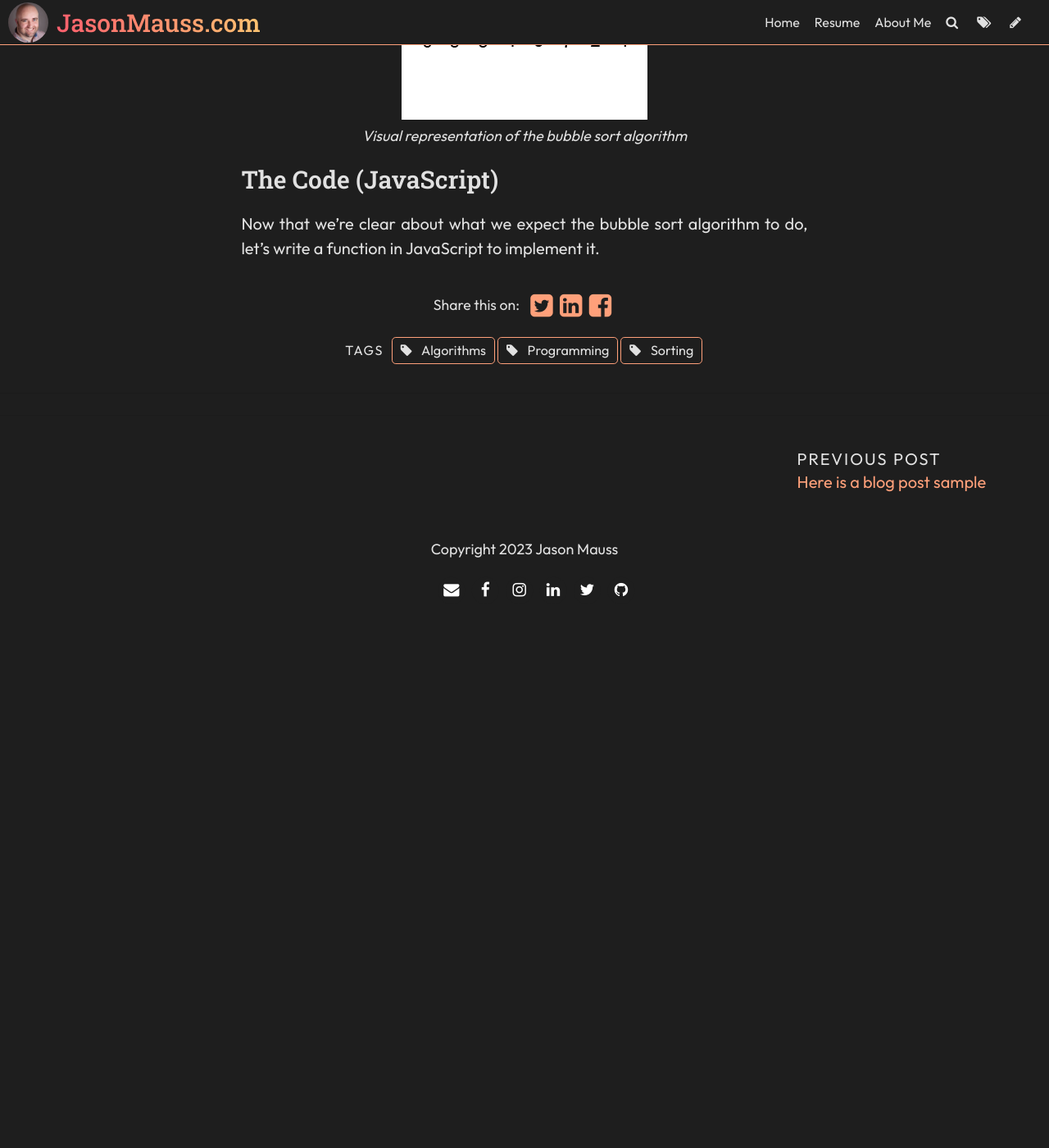
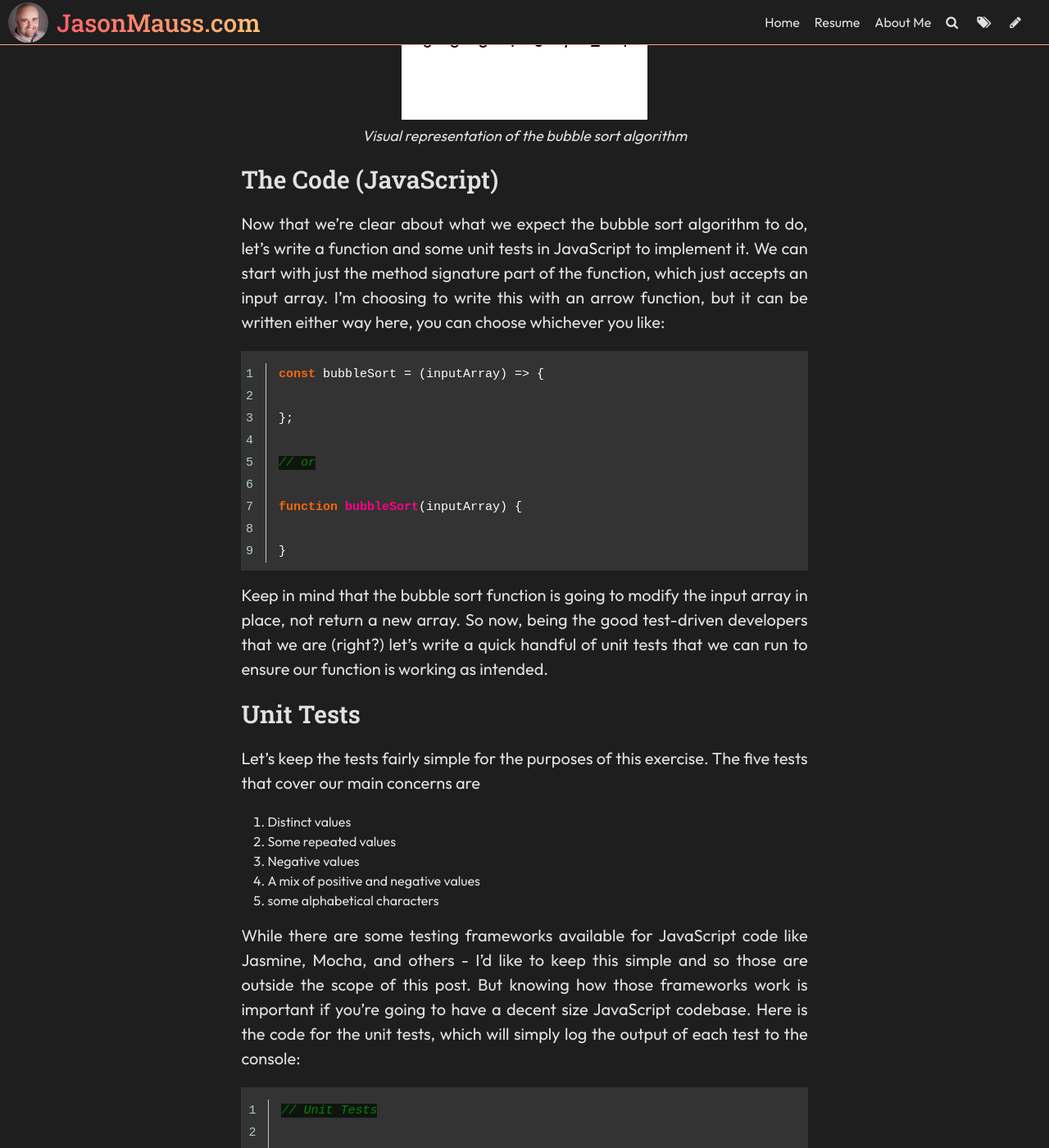
Before and after one commit to jasonmauss/jasonmaussblog, a Jekyll site: the page built from _posts/2023-11-11-algo-series-1-bubble-sort.md, in a window 1280 px wide and 1400 px high, scrolled down 1630 px. Shown: the whole window at 82% size. Built offline with Jekyll 4.4.1, drawn with Linux system fonts in a browser that asks for light colours; some web fonts are replaced; comment, search, counter and statistics services are not loaded; before the commit the page ends 2397 px from its top, so only the background shows below that; some of the changed text lies outside the part shown.

Commit message:
Update Post “2023-11-11-algo-series-1-bubble-sort”

````diff
--- a/_posts/2023-11-11-algo-series-1-bubble-sort.md
+++ b/_posts/2023-11-11-algo-series-1-bubble-sort.md
@@ -37,4 +37,61 @@ after sorted using the bubble sort algorithm. If you're a visual learner, here's
 
 ### The Code (JavaScript)
 
-Now that we're clear about what we expect the bubble sort algorithm to do, let's write a function in JavaScript to implement it.
+Now that we're clear about what we expect the bubble sort algorithm to do, let's write a function and some unit tests in JavaScript to implement it. We can start with just the method signature part of the function, which just accepts an input array. I'm choosing to write this with an arrow function, but it can be written either way here, you can choose whichever you like:
+
+```javascript
+const bubbleSort = (inputArray) => {
+
+};
+
+// or
+
+function bubbleSort(inputArray) {
+
+}
+```
+
+Keep in mind that the bubble sort function is going to modify the input array in place, not return a new array. So now, being the good test-driven developers that we are (right?) let's write a quick handful of unit tests that we can run to ensure our function is working as intended.
+
+### Unit Tests
+
+Let's keep the tests fairly simple for the purposes of this exercise. The five tests that cover our main concerns are
+
+1.  Distinct values
+2. Some repeated values
+3. Negative values
+4. A mix of positive and negative values
+5. some alphabetical characters
+
+While there are some testing frameworks available for JavaScript code like Jasmine, Mocha, and others - I'd like to keep this simple and so those are outside the scope of this post. But knowing how those frameworks work is important if you're going to have a decent size JavaScript codebase. Here is the code for the unit tests, which will simply log the output of each test to the console:
+
+```javascript
+// Unit Tests
+
+// all distinct values
+const distinctValuesArray = [6, 3, 1, 5, 4, 2];
+bubbleSort(distinctValuesArray);
+console.log(distinctValuesArray); // expected [1, 2, 3, 4, 5, 6]
+
+// some of the same values
+const sameValuesArray = [3, 3, 1, 2, 4, 2];
+bubbleSort(sameValuesArray)
+console.log(sameValuesArray); // expected [1, 2, 2, 3, 3, 4]
+
+// values with negative numbers
+const negativeValuesArray = [-1, -2, -3, -5, -6, -9];
+bubbleSort(negativeValuesArray)
+console.log(negativeValuesArray); // expected [-9, -6, -5, -3, -2, -1]
+
+// values with both positive and negative numbers
+const mixedValuesArray = [-1, -3, -5, -4, 8, 4, 2, 7, 1];
+bubbleSort(mixedValuesArray)
+console.log(mixedValuesArray); // expected [-5, -4, -3, -1, 1, 2, 4, 7, 8]
+
+// values with alpha characters
+const charValuesArray = ['f', 'a', 'c', 'g', 'b', 'd', 'e'];
+bubbleSort(charValuesArray)
+console.log(charValuesArray); // expected ['a', 'b', 'c', 'd', 'e', 'f', 'g']
+```
+
+### Back to the code
````
